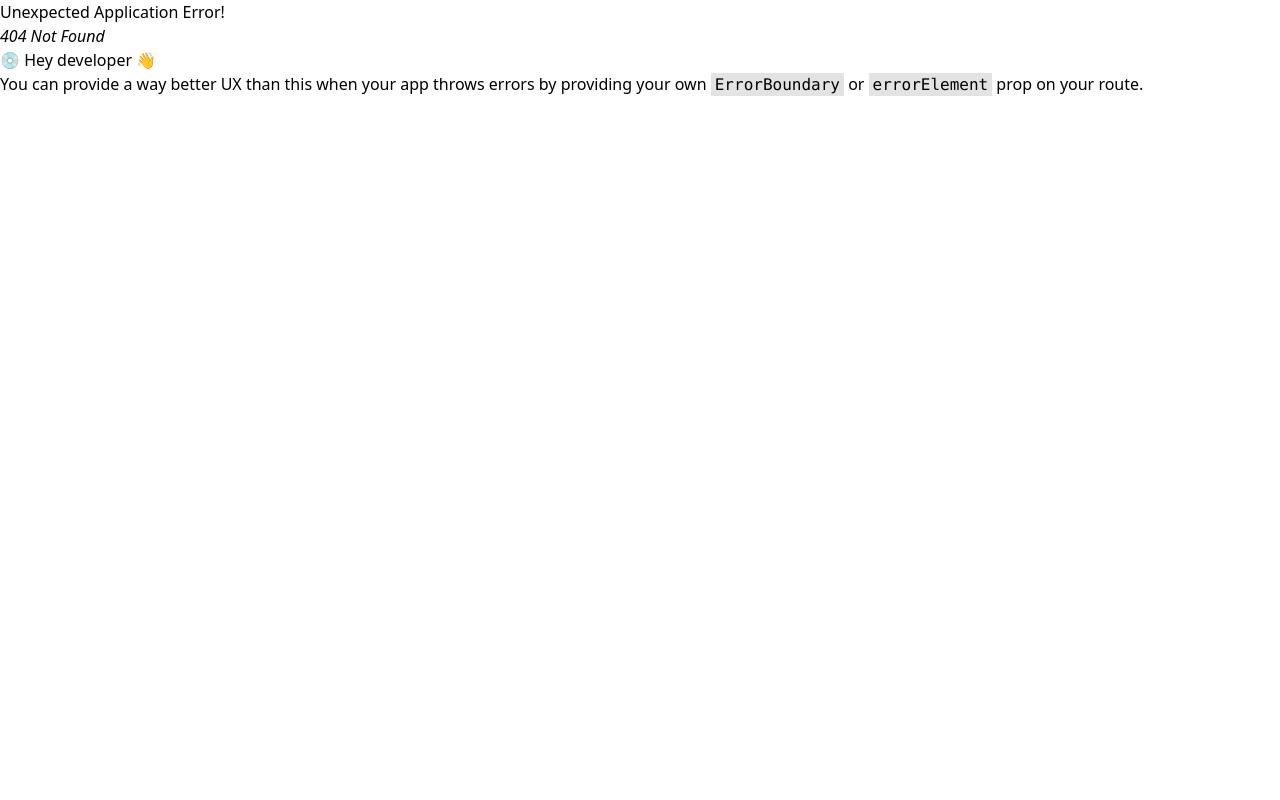
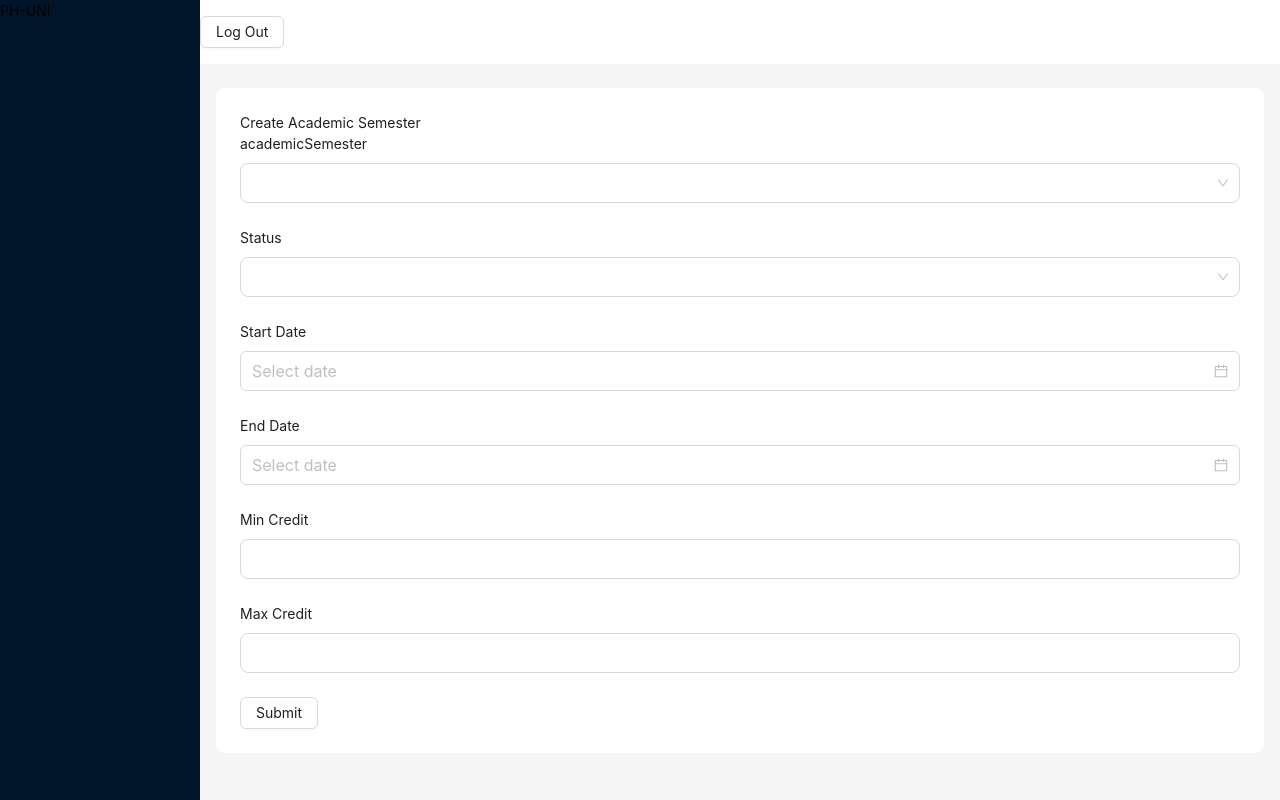
Before and after one commit to tansim12/Ph-University-Client, a React (Vite) app: page /admin/semester-registration in a window 1280 px wide. Before the commit this address had no page. Built offline with nearby package versions, Linux system fonts and the light colour scheme; no server answers.

Commit message:
semester registration

```diff
--- /dev/null
+++ b/src/Types/couseManagement.type.ts
@@ -0,0 +1,7 @@
+
+
+export const semesterRegistrationStatus = [
+  { label: "UPCOMING", value: "UPCOMING" },
+  { label: "ONGOING", value: "ONGOING" },
+  { label: "ENDED", value: "ENDED" },
+];
--- /dev/null
+++ b/src/pages/Admin/Course Management/Courses.tsx
@@ -0,0 +1,11 @@
+
+
+const Courses = () => {
+    return (
+        <div>
+            Courses
+        </div>
+    );
+};
+
+export default Courses;
--- /dev/null
+++ b/src/pages/Admin/Course Management/CreateCourse.tsx
@@ -0,0 +1,11 @@
+
+
+const CreateCourse = () => {
+    return (
+        <div>
+            CreateCourse
+        </div>
+    );
+};
+
+export default CreateCourse;
--- /dev/null
+++ b/src/pages/Admin/Course Management/OfferCourse.tsx
@@ -0,0 +1,11 @@
+
+
+const OfferCourse = () => {
+    return (
+        <div>
+            OfferCourse
+        </div>
+    );
+};
+
+export default OfferCourse;
--- /dev/null
+++ b/src/pages/Admin/Course Management/OfferedCoursesAdmin.tsx
@@ -0,0 +1,10 @@
+
+const OfferedCoursesAdmin = () => {
+    return (
+        <div>
+            OfferedCourses
+        </div>
+    );
+};
+
+export default OfferedCoursesAdmin;
--- /dev/null
+++ b/src/pages/Admin/Course Management/RegisteredSemester.tsx
@@ -0,0 +1,11 @@
+
+
+const RegisteredSemester = () => {
+    return (
+        <div>
+            RegisteredSemester
+        </div>
+    );
+};
+
+export default RegisteredSemester;
--- /dev/null
+++ b/src/pages/Admin/Course Management/SemesterRegistration.tsx
@@ -0,0 +1,87 @@
+import { FieldValues, SubmitHandler } from "react-hook-form";
+import PHForm from "../../../Components/From/PHForm";
+import PHSelect from "../../../Components/From/PHSelect";
+import { useGetAllAcademicSemesterQuery } from "../../../redux/Features/Admin/academicManagement.api";
+import { semesterRegistrationStatus } from "../../../Types/couseManagement.type";
+import PHDatePicker from "../../../Components/From/PHDatePicker";
+import PHInput from "../../../Components/From/PHInput";
+import { Button } from "antd";
+
+const SemesterRegistration = () => {
+  // get A. semester data
+  const { data: semesterData, isLoading: semesterIsLoading } =
+    useGetAllAcademicSemesterQuery([{ name: "sort", value: "year" }]);
+  const semesterDataOptions = semesterData?.map((item) => ({
+    label: `${item?.name} ${item?.year}`,
+    value: item?._id,
+  }));
+
+  const onSubmit: SubmitHandler<FieldValues> = async (data) => {
+    console.log("click");
+
+    console.log(data);
+
+    // const toastId = toast.message("Semester Create Loading");
+    // console.log(typeof toastId);
+
+    // try {
+    //   const res = await createAcademicSemester(semesterData).unwrap();
+    //   if (res?.success) {
+    //     toast.success("Academic Semester Create Successfully done", {
+    //       id: toastId,
+    //       duration: 3000,
+    //     });
+    //   }
+    // } catch (error) {
+    //   handleApiError(error,toastId);
+    // }
+  };
+
+  return (
+    <div>
+      <h1 className="font-bold text-lg text-center my-5">
+        Create Academic Semester
+      </h1>
+
+      <div className="grid grid-cols-12 justify-center items-center  rounded-lg ">
+        <div className=" col-span-6 w-full">
+          <PHForm
+            onSubmit={onSubmit}
+
+          >
+            <div>
+              <PHSelect
+                disabled={semesterIsLoading}
+                name="Academic Semester"
+                label="academicSemester"
+                options={semesterDataOptions!}
+              />
+            </div>
+            <PHSelect
+              label="Status"
+              name="status"
+              options={semesterRegistrationStatus}
+            />
+            {/* start date  */}
+            <div>
+              <PHDatePicker name="startDate" label="Start Date" />
+            </div>
+            {/* end date  */}
+            <div>
+              <PHDatePicker name="endDate" label="End Date" />
+            </div>
+            <div>
+              <PHInput name="minCredit" label="Min Credit" type="text" />
+            </div>
+            <div>
+              <PHInput name="maxCredit" label="Max Credit" type="text" />
+            </div>
+            <Button htmlType="submit">Submit</Button>
+          </PHForm>
+        </div>
+      </div>
+    </div>
+  );
+};
+
+export default SemesterRegistration;
--- a/src/routes/route.admin.tsx
+++ b/src/routes/route.admin.tsx
@@ -12,6 +12,12 @@ import CreateAcademicDepartment from "../pages/Admin/Semester Management/CreateA
 import AcademicDepartment from "../pages/Admin/Semester Management/AcademicDepartment";
 import AllStudents from "../pages/Admin/User Management/AllStudents";
 import UpdateStudent from "../pages/Admin/User Management/UpdateStudent";
+import SemesterRegistration from "../pages/Admin/Course Management/SemesterRegistration";
+import RegisteredSemester from "../pages/Admin/Course Management/RegisteredSemester";
+import CreateCourse from "../pages/Admin/Course Management/CreateCourse";
+import Courses from "../pages/Admin/Course Management/Courses";
+import OfferCourse from "../pages/Admin/Course Management/OfferCourse";
+import OfferedCoursesAdmin from "../pages/Admin/Course Management/OfferedCoursesAdmin";
 
 export const adminPath: IAccRoutes[] = [
   {
@@ -57,6 +63,7 @@ export const adminPath: IAccRoutes[] = [
     element: undefined,
   },
 
+  // user management
   {
     name: "User Management",
     children: [
@@ -88,6 +95,44 @@ export const adminPath: IAccRoutes[] = [
     path: "",
     element: undefined,
   },
+  // course management
+  {
+    name: "Course Management",
+    children: [
+      {
+        name: "S. Registration",
+        path: "semester-registration",
+        element: <SemesterRegistration />,
+      },
+      {
+        name: "Registered S.",
+        path: "registered-semester",
+        element: <RegisteredSemester />,
+      },
+      {
+        name: "Create Course",
+        path: "create-course",
+        element: <CreateCourse />,
+      },
+      {
+        name: "Courses",
+        path: "all-courses",
+        element: <Courses />,
+      },
+      {
+        name: "Offer Course",
+        path: "offer-course",
+        element: <OfferCourse />,
+      },
+      {
+        name: "Offered Courses",
+        path: "offered-courses",
+        element: <OfferedCoursesAdmin />,
+      },
+    ],
+    path: "",
+    element: undefined,
+  },
 ];
 
 // logical way creating  [{path:"----", element:<--- />}] such as routes.tsx
```
